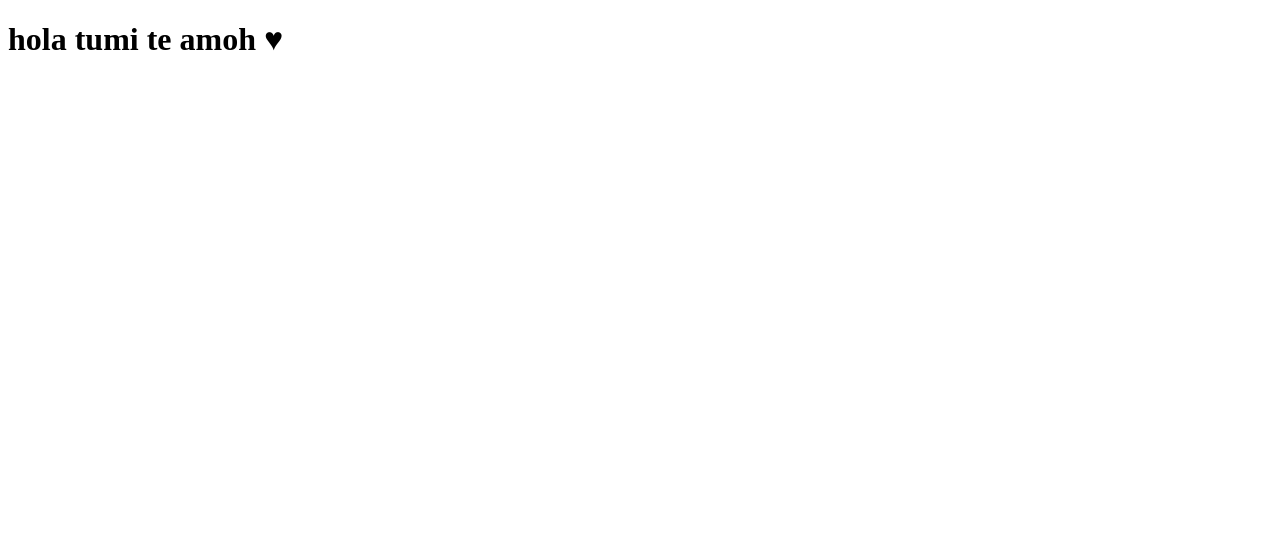
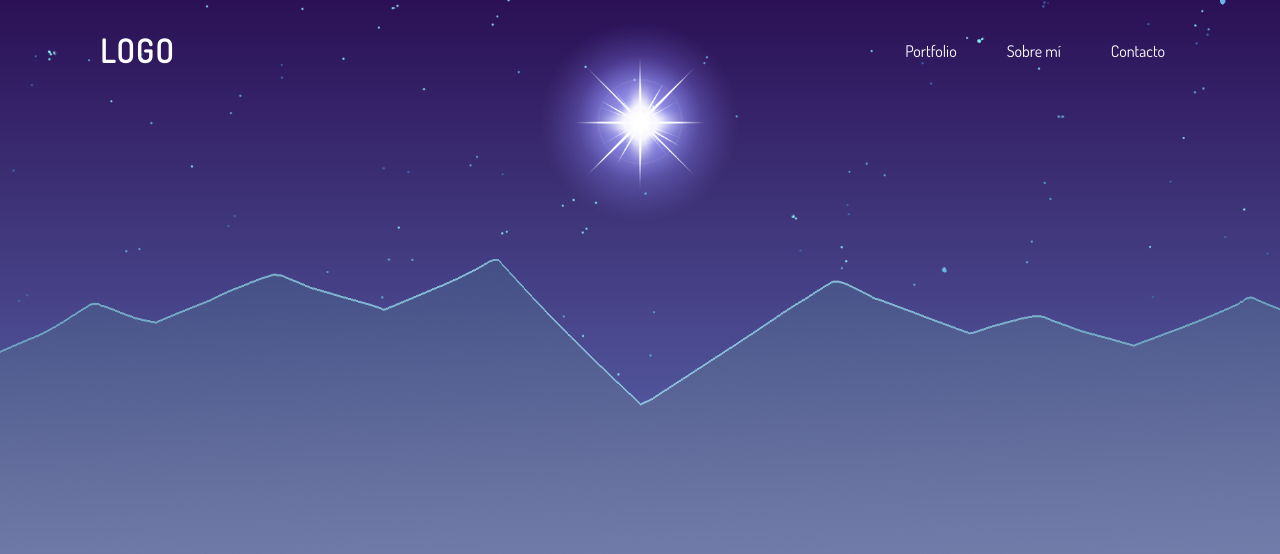
Before and after one commit to Aafterlife17/Aafterlife17.github.io, a plain HTML site: page index.html in a window 1280 px wide. Drawn offline with Linux system fonts and the light colour scheme.

Commit message:
Cambios 11-05
Cambios 11-05

```diff
--- a/index.html
+++ b/index.html
@@ -5,8 +5,28 @@
     <meta http-equiv="X-UA-Compatible" content="IE=edge">
     <meta name="viewport" content="width=device-width, initial-scale=1.0">
     <title>Link Tree</title>
+    <link rel="stylesheet" type="text/css" href="style.css">
+    <script src="script.js"></script>
+ <!-- font awesome para los links
+ normalize para que se vea igual en todos los browsers -->
+
 </head>
+
 <body>
-    <h1>hola tumi te amoh ♥</h1>
+    <div class="image"></div>
+    <header>
+        <a href="#" class="logo">Logo</a>
+        <ul>
+            <li><a href="#">Portfolio</a></li>
+            <li><a href="#">Sobre mí</a></li>
+            <li><a href="#">Contacto</a></li>
+        </ul>
+    </header>
+    <section>
+        <img src="images/Estrellas.png" id="Estrellas">
+        <img src="images/Mountain1.png" id="Mountain1">
+        <img src="images/Star.png" id="Star">
+    </section>
+
 </body>
 </html>
--- /dev/null
+++ b/script.js
@@ -0,0 +1,2 @@
+var a = 10;
+console.log(a);
--- /dev/null
+++ b/style.css
@@ -0,0 +1,77 @@
+@import url('https://fonts.googleapis.com/css2?family=Dosis&family=Playfair+Display&display=swap');
+
+* {
+margin: 0;
+padding: 0;
+box-sizing: border-box;
+font-family: 'Dosis', sans-serif;
+}
+
+body {
+    min-height: 100vh;
+    background: linear-gradient(#2b1055,#7597de);
+}
+
+header  {
+    position: absolute;
+    top: 0;
+    left: 0;
+    width: 100%;
+    padding: 30px 100px;
+    display: flex;
+    justify-content: space-between;
+    align-items: center;
+    z-index: 10000;
+}
+
+header .logo {
+    color: #fff;
+    font-weight: 700;
+    text-decoration: none;
+    font-size: 2em;
+    text-transform: uppercase;
+    letter-spacing: 2px;
+}
+
+header ul {
+    display: flex;
+    justify-content: center;
+    align-items: center;
+}
+
+header ul li {
+    list-style: none;
+    margin-left: 20px;
+}
+
+header ul li a {
+    text-decoration: none;
+    padding: 6px 15px;
+    color: #fff;
+    border-radius: 20px;
+}
+
+header ul li a:hover {
+    background: whitesmoke;
+    color: #2b1055;
+}
+
+section {
+    position: relative;
+    width: 100%;
+    height: 100vh;
+    padding: 100px;
+}
+
+section img {
+    position: absolute;
+    top: 0;
+    left: 0;
+    width: 100%;
+    height: 100%;
+    object-fit: cover;
+}
+
+section img#Star {
+    mix-blend-mode: screen;
+}
```
Also changed, not shown: Info.txt (added), images/Estrellas.png (added), images/Mountain1.png (added), images/Star.png (added), images2/Estrellas.png (added), images2/Fondo.png (added), images2/Luna.png (added), images2/Mountains1.png (added), images2/Mountains2.png (added), images2/Nube1.png (added), images2/Nube2.png (added), images2/Sol.png (added).
